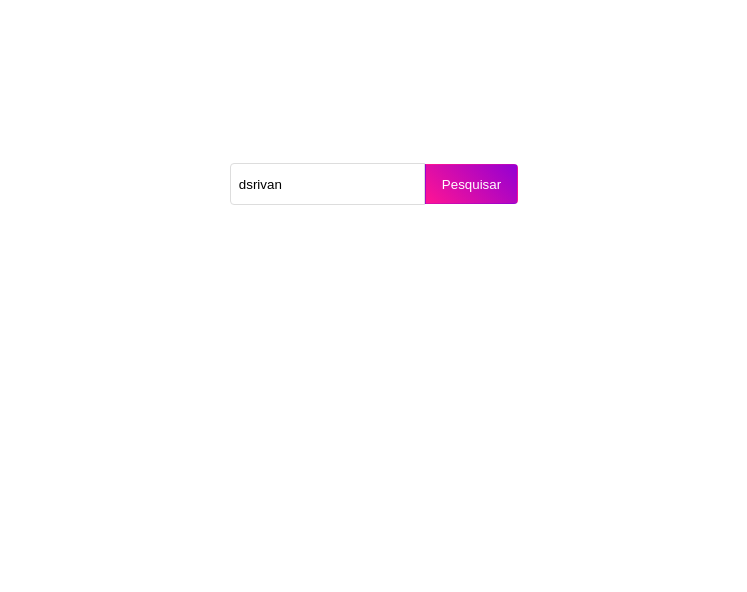
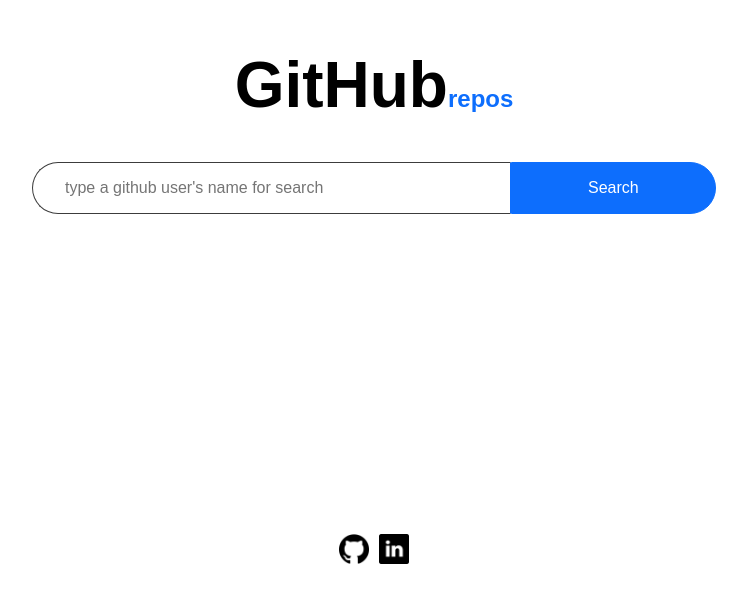
Before and after one commit to dsrivan/gamaacademy-2021-HiringCoders2-projeto-ReactApp, a React (Create React App) app: page / in a window 1280 px wide. Shown: the part 224-816 px from the top of the page, without its empty margins (266-1013 px from the left). Built offline with nearby package versions, Linux system fonts and the light colour scheme.

Commit message:
add logos GitHub e LinkedIn e design da pagina inicial

```diff
--- a/src/index.js
+++ b/src/index.js
@@ -1,6 +1,7 @@
 import React from 'react';
 import ReactDOM from 'react-dom';
 import App from './App';
+import './main.css'
 
 ReactDOM.render(
   <React.StrictMode>
--- /dev/null
+++ b/src/main.css
@@ -0,0 +1,6 @@
+* {
+  box-sizing: border-box;
+  margin: 0;
+  padding: 0;
+  font-family: sans-serif;
+}
--- a/src/pages/Home/index.js
+++ b/src/pages/Home/index.js
@@ -5,11 +5,38 @@
 
 import { useHistory } from 'react-router-dom';
 
+import iconGitHub from '../../logos/iconGitHub.png';
+import iconLinkedIn from '../../logos/iconLinkedIn.png';
+
+const icons = {
+    iconLinkedIn: {
+        a: {
+            href: "https://www.linkedin.com/in/dsrivan/",
+            title: "Link to Ivan's LinkedIn",
+        },
+        img: {
+            src: iconLinkedIn,
+            title: "LinkedIn Icon"
+        }
+    },
+    iconGitHub: {
+        a: {
+            href: "https://github.com/dsrivan",
+            title: "Link to Ivan's GitHub",
+        },
+        img: {
+            src: iconGitHub,
+            title: "GitHub Icon",
+        }
+    },
+}
+
+
 function App() {
 
     const history = useHistory();
 
-    const [usuario, setUsuario] = useState('dsrivan');
+    const [usuario, setUsuario] = useState('');
 
     const [erro, setErro] = useState(false);
 
@@ -41,23 +68,50 @@
                 })
                 .catch((error) => {
                     setErro(true);
-                    setTextError('Usuário não encontrado');
+                    setTextError('User not found');
                     // console.log(error.response.status)
                 });
         } else {
 
             setErro(true);
-            setTextError('Digite para pesquisar');
+            setTextError('Type a name for search');
 
         }
     }
     return (
         <S.HomeContainer>
+
+            <S.TitlePage>
+                <S.H1>
+                    GitHub
+                    <S.Span>repos</S.Span>
+                </S.H1>
+            </S.TitlePage>
+
             <S.Content>
-                <S.Input placeholder="type your name here" value={usuario} onChange={e => setUsuario(e.target.value)}></S.Input>
-                <S.Button onClick={handlePesquisa}>Pesquisar</S.Button>
+                <S.Input
+                    placeholder="type a github user's name for search"
+                    value={usuario}
+                    onChange={e => setUsuario(e.target.value)}
+                    maxLength="50"
+                >
+                </S.Input>
+                <S.Button onClick={handlePesquisa}>Search</S.Button>
             </S.Content>
+
             {erro ? <S.ErrorMessage>{textError}</S.ErrorMessage> : ''}
+
+            <S.FooterContainer>
+                <S.Footer>
+                    <S.FooterLink href={icons.iconGitHub.a.href} target="_blank">
+                        <S.FooterLinkIcon src={icons.iconGitHub.img.src} title={icons.iconGitHub.img.title}></S.FooterLinkIcon>
+                    </S.FooterLink>
+                    <S.FooterLink href={icons.iconLinkedIn.a.href} target="_blank">
+                        <S.FooterLinkIcon src={icons.iconLinkedIn.img.src} title={icons.iconLinkedIn.img.title}></S.FooterLinkIcon>
+                    </S.FooterLink>
+                </S.Footer>
+            </S.FooterContainer>
+
         </S.HomeContainer>
     );
 }
--- a/src/pages/Home/styled.js
+++ b/src/pages/Home/styled.js
@@ -3,24 +3,50 @@
 export const HomeContainer = styled.div`
     height: 100vh;
     display: flex;
-    justify-content: center;
+    flex-direction: column;
     align-items: center;
-    flex-direction: column;
+    width: 100%;
+    margin: 0 auto;
+    padding-top: 17rem;
+    `;
+
+export const TitlePage = styled.div`
+    width: 100%;
+    max-width: 700px;
+    margin: 0 auto;
+    text-align: center;
+    margin-bottom: 2rem;
+
+    & h1 {
+        font-size: 4rem;
+
+        & span {
+            font-size: 1.5rem;
+            color: #0d6efd;
+        }
+    }
 `;
 
+export const H1 = styled.h1``;
+
+export const Span = styled.span``;
+
 export const Content = styled.div`
-    width: 100vw;
+    width: 100%;
+    max-width: 700px;
     display: flex;
     justify-content: center;
     align-items: center;
+    padding: 0.5rem;
 `;
 
 export const Input = styled.input`
-    border: 1px solid #ddd;
-    height: 1.5rem;
-    padding: 0 .5rem;
-    border-radius: 0.25rem 0 0 .25rem;
-    padding: .5rem .5rem;
+    border: 1px solid #3c3c3c;
+    border-radius: 2rem 0 0 2rem;
+    padding: 1rem 2rem;
+    font-size: 1rem;
+    width: 70%;
+    border-right-color: #0d6efd;
 
     &:focus,
     &:active {
@@ -30,24 +56,64 @@
 `;
 
 export const Button = styled.button`
-    border: 1px solid transparent;
-    background: linear-gradient(45deg,deeppink,darkviolet);
-    border-radius: 0 .25rem .25rem 0;
+    border: 1px solid #0d6efd;
+    border-radius: 0 2rem 2rem 0;
     position: relative;
-    padding: .7rem 1rem;
+    padding: 1rem;
     color: #fff;
     cursor: pointer;
+    font-size: 1rem;
+    background-color: #0d6efd;
+    width: 30%;
+    transition: background .2s ease-in-out;
 
     &:focus,
     &:active {
         outline: none;
         box-shadow: none;
     }
+
+    &:hover {
+    background-color: #0a53bf;
+    border-color: #0a53bf;
+    }
 `;
 
 export const ErrorMessage = styled.span`
-    display: block;
-    font-size: 0.65rem;
-    color: deeppink;
-    margin-top: 1rem;
+    font-size: .9rem;
+    color: #ea566b;
+    margin-top: 2rem;
+    font-family: sans-serif;
+    background-color: #ffd5db;
+    width: 100%;
+    text-align: center;
+    padding: .8rem 0;
 `;
+
+export const FooterContainer = styled.div`
+    position: fixed;
+    display: flex;
+    justify-content: center;
+    bottom: 0;
+    width: 100%;
+    max-width: 700px;
+    margin: 0 auto;
+    text-align: center;
+`;
+
+export const Footer = styled.div`
+    display: flex;
+    align-items: center;
+    justify-content: space-between;
+    width: 70px;
+    margin-bottom: .5rem;
+`;
+
+export const FooterLink = styled.a`
+    text-decoration: none;
+`;
+
+export const FooterLinkIcon = styled.img`
+    width: 30px;
+    height: auto;
+`;
--- a/src/pages/Repositories/index.js
+++ b/src/pages/Repositories/index.js
@@ -10,11 +10,15 @@
 
     const [repositories, setRepositories] = useState([]);
 
+    const [erro, setErro] = useState(true);
+
     useEffect(() => {
         let repositoriesName = localStorage.getItem('repositoriesName');
 
         // if (repositoriesName !== null) {
         if (repositoriesName) {
+
+            setErro((repositoriesName.length <= 2) ? true : false);
 
             repositoriesName = JSON.parse(repositoriesName);
             setRepositories(repositoriesName);
@@ -40,6 +44,7 @@
                     )
                 })}
             </S.List>
+            {erro ? <S.ErrorMessage>Nenhuma informação a ser exibida</S.ErrorMessage> : ''}
             <S.LinkHome to="/">Voltar</S.LinkHome>
         </S.Container>
     );
--- a/src/pages/Repositories/styled.js
+++ b/src/pages/Repositories/styled.js
@@ -57,3 +57,12 @@
     text-decoration: none;
     border-radius: 4px;
 `;
+
+export const ErrorMessage = styled.span`
+    display: block;
+    font-size: 0.65rem;
+    color: darkviolet;
+    margin-top: 1rem;
+    text-align: center;
+    margin: 3rem 0 5rem 0;
+`;
```
Also changed, not shown: src/logos/iconGitHub.png (added), src/logos/iconLinkedIn.png (added).
